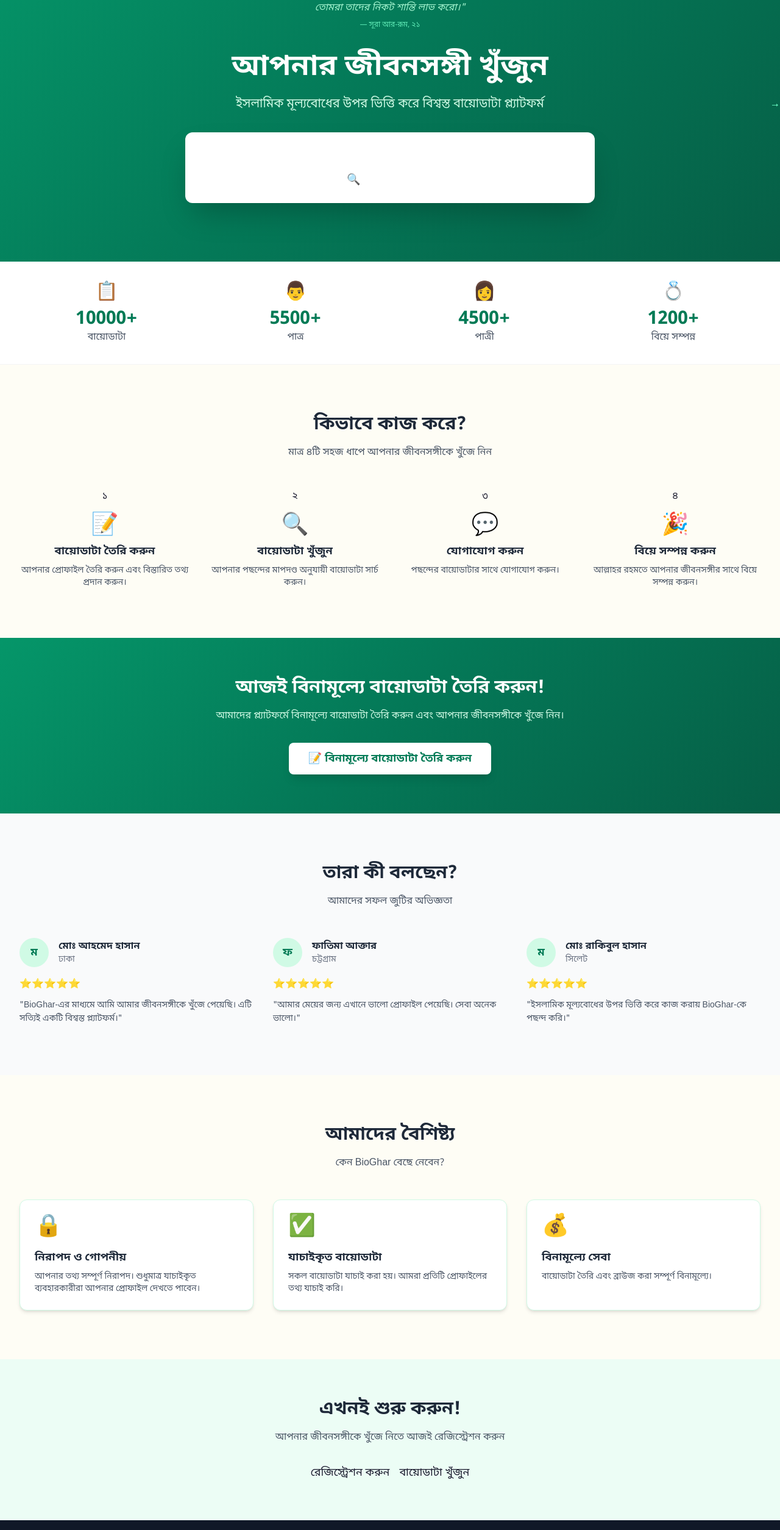
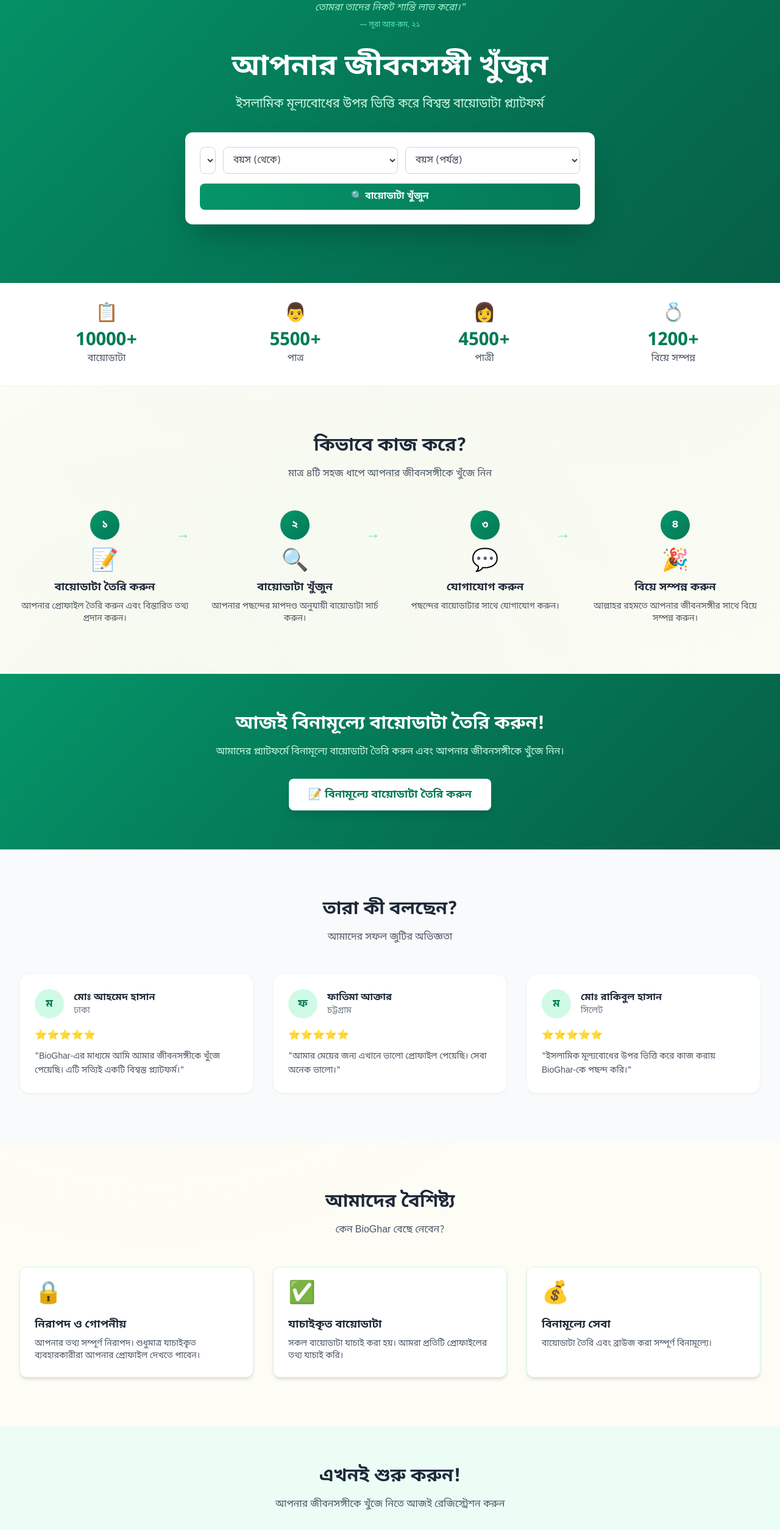
Before and after one commit to mdkanokmiah232-arch/BioGhar, a Next.js app: page / in a window 1280 px wide. Shown: the part 229-2738 px from the top of the page at 61% size. Built offline with nearby package versions, Linux system fonts and the light colour scheme.

Commit message:
fix: add missing CSS classes, make search functional with query params

```diff
--- a/src/app/biodata/page.tsx
+++ b/src/app/biodata/page.tsx
@@ -1,6 +1,7 @@
 "use client";
 
 import { useState, useMemo } from "react";
+import { useSearchParams } from "next/navigation";
 import Link from "next/link";
 import { biodatas, districts } from "@/data/biodatas";
 
@@ -9,10 +10,12 @@ const uniqueEducations = [...new Set(biodatas.map((b) => b.educationLevel))].sor
 const uniqueMaritalStatuses = [...new Set(biodatas.map((b) => b.maritalStatus))].sort();
 
 export default function BiodataSearchPage() {
-  const [lookingFor, setLookingFor] = useState("all");
+  const searchParams = useSearchParams();
+
+  const [lookingFor, setLookingFor] = useState(searchParams.get("lookingFor") || "all");
   const [maritalStatus, setMaritalStatus] = useState("all");
-  const [ageMin, setAgeMin] = useState("");
-  const [ageMax, setAgeMax] = useState("");
+  const [ageMin, setAgeMin] = useState(searchParams.get("ageMin") || "");
+  const [ageMax, setAgeMax] = useState(searchParams.get("ageMax") || "");
   const [district, setDistrict] = useState("all");
   const [education, setEducation] = useState("all");
   const [profession, setProfession] = useState("all");
@@ -41,14 +44,14 @@ export default function BiodataSearchPage() {
             <span className="text-xl font-bold text-emerald-800">BioGhar</span>
           </Link>
           <nav className="hidden md:flex items-center gap-6 text-sm text-gray-600">
-            <Link href="/biodata" className="text-emerald-700 font-semibold">Search</Link>
-            <Link href="/about" className="hover:text-emerald-700 transition">About</Link>
-            <Link href="/faq" className="hover:text-emerald-700 transition">FAQ</Link>
+            <Link href="/biodata" className="text-emerald-700 font-semibold">খুঁজুন</Link>
+            <Link href="/about" className="hover:text-emerald-700 transition">আমাদের সম্পর্কে</Link>
+            <Link href="/faq" className="hover:text-emerald-700 transition">প্রশ্নোত্তর</Link>
           </nav>
           <div className="flex items-center gap-3">
-            <Link href="/login" className="text-sm text-gray-600 hover:text-emerald-700 transition">Login</Link>
+            <Link href="/login" className="text-sm text-gray-600 hover:text-emerald-700 transition">লগইন</Link>
             <Link href="/register" className="rounded-full bg-emerald-700 px-5 py-2 text-sm font-semibold text-white hover:bg-emerald-800 transition">
-              Register
+              রেজিস্টার
             </Link>
           </div>
         </div>
--- a/src/app/globals.css
+++ b/src/app/globals.css
@@ -26,6 +26,99 @@ body {
 .card-hover:hover {
   transform: translateY(-4px);
   box-shadow: 0 12px 24px rgba(5, 150, 105, 0.15);
+}
+
+/* Search select */
+.search-select {
+  width: 100%;
+  padding: 0.625rem 0.75rem;
+  border-radius: 0.5rem;
+  border: 1.5px solid #d1d5db;
+  font-size: 0.95rem;
+  color: #374151;
+  background-color: #fff;
+  outline: none;
+  transition: border-color 0.2s, box-shadow 0.2s;
+}
+.search-select:focus {
+  border-color: #059669;
+  box-shadow: 0 0 0 3px rgba(5, 150, 105, 0.15);
+}
+
+/* Primary button */
+.btn-primary {
+  display: inline-flex;
+  align-items: center;
+  justify-content: center;
+  gap: 0.5rem;
+  padding: 0.625rem 1.5rem;
+  border-radius: 0.5rem;
+  background: linear-gradient(135deg, #059669, #047857);
+  color: #fff;
+  font-weight: 600;
+  font-size: 0.95rem;
+  border: none;
+  cursor: pointer;
+  transition: all 0.2s;
+  text-decoration: none;
+}
+.btn-primary:hover {
+  background: linear-gradient(135deg, #047857, #065f46);
+  transform: translateY(-1px);
+  box-shadow: 0 4px 12px rgba(5, 150, 105, 0.3);
+}
+
+/* Secondary button */
+.btn-secondary {
+  display: inline-flex;
+  align-items: center;
+  justify-content: center;
+  gap: 0.5rem;
+  padding: 0.625rem 1.5rem;
+  border-radius: 0.5rem;
+  background: #fff;
+  color: #059669;
+  font-weight: 600;
+  font-size: 0.95rem;
+  border: 2px solid #059669;
+  cursor: pointer;
+  transition: all 0.2s;
+  text-decoration: none;
+}
+.btn-secondary:hover {
+  background: #ecfdf5;
+  transform: translateY(-1px);
+}
+
+/* Step circle */
+.step-circle {
+  width: 48px;
+  height: 48px;
+  border-radius: 50%;
+  background: linear-gradient(135deg, #059669, #047857);
+  color: #fff;
+  font-weight: 700;
+  font-size: 1.1rem;
+  display: flex;
+  align-items: center;
+  justify-content: center;
+  margin: 0 auto;
+}
+
+/* Testimonial card */
+.testimonial-card {
+  background: #fff;
+  border-radius: 1rem;
+  padding: 1.5rem;
+  box-shadow: 0 1px 3px rgba(0,0,0,0.06);
+  border: 1px solid #f0fdf4;
+}
+
+/* Bg pattern */
+.bg-pattern {
+  background-color: var(--bg-cream);
+  background-image: radial-gradient(circle at 20% 50%, rgba(5,150,105,0.03) 0%, transparent 50%),
+                    radial-gradient(circle at 80% 20%, rgba(5,150,105,0.03) 0%, transparent 50%);
 }
 
 /* Emerald gradient */
--- a/src/app/page.tsx
+++ b/src/app/page.tsx
@@ -1,61 +1,79 @@
-import Link from 'next/link';
+"use client";
+
+import { useState } from "react";
+import Link from "next/link";
+import { useRouter } from "next/navigation";
 
 const stats = [
-  { number: '10000+', label: 'বায়োডাটা', icon: '📋' },
-  { number: '5500+', label: 'পাত্র', icon: '👨' },
-  { number: '4500+', label: 'পাত্রী', icon: '👩' },
-  { number: '1200+', label: 'বিয়ে সম্পন্ন', icon: '💍' },
+  { number: "10000+", label: "বায়োডাটা", icon: "📋" },
+  { number: "5500+", label: "পাত্র", icon: "👨" },
+  { number: "4500+", label: "পাত্রী", icon: "👩" },
+  { number: "1200+", label: "বিয়ে সম্পন্ন", icon: "💍" },
 ];
 
 const steps = [
   {
-    number: '১',
-    title: 'বায়োডাটা তৈরি করুন',
-    description: 'আপনার প্রোফাইল তৈরি করুন এবং বিস্তারিত তথ্য প্রদান করুন।',
-    icon: '📝',
+    number: "১",
+    title: "বায়োডাটা তৈরি করুন",
+    description: "আপনার প্রোফাইল তৈরি করুন এবং বিস্তারিত তথ্য প্রদান করুন।",
+    icon: "📝",
   },
   {
-    number: '২',
-    title: 'বায়োডাটা খুঁজুন',
-    description: 'আপনার পছন্দের মাপদণ্ড অনুযায়ী বায়োডাটা সার্চ করুন।',
-    icon: '🔍',
+    number: "২",
+    title: "বায়োডাটা খুঁজুন",
+    description: "আপনার পছন্দের মাপদণ্ড অনুযায়ী বায়োডাটা সার্চ করুন।",
+    icon: "🔍",
   },
   {
-    number: '৩',
-    title: 'যোগাযোগ করুন',
-    description: 'পছন্দের বায়োডাটার সাথে যোগাযোগ করুন।',
-    icon: '💬',
+    number: "৩",
+    title: "যোগাযোগ করুন",
+    description: "পছন্দের বায়োডাটার সাথে যোগাযোগ করুন।",
+    icon: "💬",
   },
   {
-    number: '৪',
-    title: 'বিয়ে সম্পন্ন করুন',
-    description: 'আল্লাহর রহমতে আপনার জীবনসঙ্গীর সাথে বিয়ে সম্পন্ন করুন।',
-    icon: '🎉',
+    number: "৪",
+    title: "বিয়ে সম্পন্ন করুন",
+    description: "আল্লাহর রহমতে আপনার জীবনসঙ্গীর সাথে বিয়ে সম্পন্ন করুন।",
+    icon: "🎉",
   },
 ];
 
 const testimonials = [
   {
-    name: 'মোঃ আহমেদ হাসান',
-    location: 'ঢাকা',
-    text: 'BioGhar-এর মাধ্যমে আমি আমার জীবনসঙ্গীকে খুঁজে পেয়েছি। এটি সত্যিই একটি বিশ্বস্ত প্ল্যাটফর্ম।',
+    name: "মোঃ আহমেদ হাসান",
+    location: "ঢাকা",
+    text: "BioGhar-এর মাধ্যমে আমি আমার জীবনসঙ্গীকে খুঁজে পেয়েছি। এটি সত্যিই একটি বিশ্বস্ত প্ল্যাটফর্ম।",
     rating: 5,
   },
   {
-    name: 'ফাতিমা আক্তার',
-    location: 'চট্টগ্রাম',
-    text: 'আমার মেয়ের জন্য এখানে ভালো প্রোফাইল পেয়েছি। সেবা অনেক ভালো।',
+    name: "ফাতিমা আক্তার",
+    location: "চট্টগ্রাম",
+    text: "আমার মেয়ের জন্য এখানে ভালো প্রোফাইল পেয়েছি। সেবা অনেক ভালো।",
     rating: 5,
   },
   {
-    name: 'মোঃ রাকিবুল হাসান',
-    location: 'সিলেট',
-    text: 'ইসলামিক মূল্যবোধের উপর ভিত্তি করে কাজ করায় BioGhar-কে পছন্দ করি।',
+    name: "মোঃ রাকিবুল হাসান",
+    location: "সিলেট",
+    text: "ইসলামিক মূল্যবোধের উপর ভিত্তি করে কাজ করায় BioGhar-কে পছন্দ করি।",
     rating: 5,
   },
 ];
 
 export default function HomePage() {
+  const router = useRouter();
+  const [lookingFor, setLookingFor] = useState("");
+  const [ageFrom, setAgeFrom] = useState("");
+  const [ageTo, setAgeTo] = useState("");
+
+  const handleSearch = () => {
+    const params = new URLSearchParams();
+    if (lookingFor) params.set("lookingFor", lookingFor);
+    if (ageFrom) params.set("ageMin", ageFrom);
+    if (ageTo) params.set("ageMax", ageTo);
+    const qs = params.toString();
+    router.push(`/biodata${qs ? `?${qs}` : ""}`);
+  };
+
   return (
     <div className="bg-pattern">
       {/* Hero Section */}
@@ -86,13 +104,21 @@ export default function HomePage() {
 
             {/* Search Box */}
             <div className="bg-white rounded-xl p-4 md:p-6 shadow-2xl max-w-2xl mx-auto">
-              <div className="flex flex-col md:flex-row gap-4">
-                <select className="search-select flex-1">
+              <div className="flex flex-col md:flex-row gap-3">
+                <select
+                  className="search-select flex-1"
+                  value={lookingFor}
+                  onChange={(e) => setLookingFor(e.target.value)}
+                >
                   <option value="">কার জন্য খুঁজছেন?</option>
                   <option value="groom">পাত্র</option>
                   <option value="bride">পাত্রী</option>
                 </select>
-                <select className="search-select w-full md:w-40">
+                <select
+                  className="search-select w-full md:w-36"
+                  value={ageFrom}
+                  onChange={(e) => setAgeFrom(e.target.value)}
+                >
                   <option value="">বয়স (থেকে)</option>
                   {Array.from({ length: 20 }, (_, i) => (
                     <option key={i + 18} value={i + 18}>
@@ -100,7 +126,11 @@ export default function HomePage() {
                     </option>
                   ))}
                 </select>
-                <select className="search-select w-full md:w-40">
+                <select
+                  className="search-select w-full md:w-36"
+                  value={ageTo}
+                  onChange={(e) => setAgeTo(e.target.value)}
+                >
                   <option value="">বয়স (পর্যন্ত)</option>
                   {Array.from({ length: 20 }, (_, i) => (
                     <option key={i + 20} value={i + 20}>
@@ -109,7 +139,7 @@ export default function HomePage() {
                   ))}
                 </select>
               </div>
-              <button className="btn-primary w-full mt-4 text-lg">
+              <button onClick={handleSearch} className="btn-primary w-full mt-4 text-lg">
                 🔍 বায়োডাটা খুঁজুন
               </button>
             </div>
@@ -150,7 +180,7 @@ export default function HomePage() {
 
           <div className="grid grid-cols-1 md:grid-cols-4 gap-8">
             {steps.map((step, index) => (
-              <div key={index} className="text-center">
+              <div key={index} className="text-center relative">
                 <div className="step-circle">{step.number}</div>
                 <div className="mt-4 mb-2 text-4xl">{step.icon}</div>
                 <h3 className="text-lg font-semibold text-gray-800 mb-2">
@@ -158,7 +188,7 @@ export default function HomePage() {
                 </h3>
                 <p className="text-gray-600 text-sm">{step.description}</p>
                 {index < steps.length - 1 && (
-                  <div className="hidden md:block absolute right-0 top-1/2 transform -translate-y-1/2 text-emerald-300">
+                  <div className="hidden md:block absolute right-0 top-6 text-emerald-300 text-2xl">
                     →
                   </div>
                 )}
@@ -179,7 +209,7 @@ export default function HomePage() {
             জীবনসঙ্গীকে খুঁজে নিন।
           </p>
           <Link
-            href="/create-biodata"
+            href="/register"
             className="inline-block bg-white text-emerald-700 font-semibold py-3 px-8 rounded-lg hover:bg-gray-100 transition-all duration-200 shadow-lg text-lg"
           >
             📝 বিনামূল্যে বায়োডাটা তৈরি করুন
@@ -289,16 +319,10 @@ export default function HomePage() {
             আপনার জীবনসঙ্গীকে খুঁজে নিতে আজই রেজিস্ট্রেশন করুন
           </p>
           <div className="flex flex-col sm:flex-row gap-4 justify-center">
-            <Link
-              href="/register"
-              className="btn-primary text-lg"
-            >
+            <Link href="/register" className="btn-primary text-lg">
               রেজিস্ট্রেশন করুন
             </Link>
-            <Link
-              href="/search"
-              className="btn-secondary text-lg"
-            >
+            <Link href="/biodata" className="btn-secondary text-lg">
               বায়োডাটা খুঁজুন
             </Link>
           </div>
```
